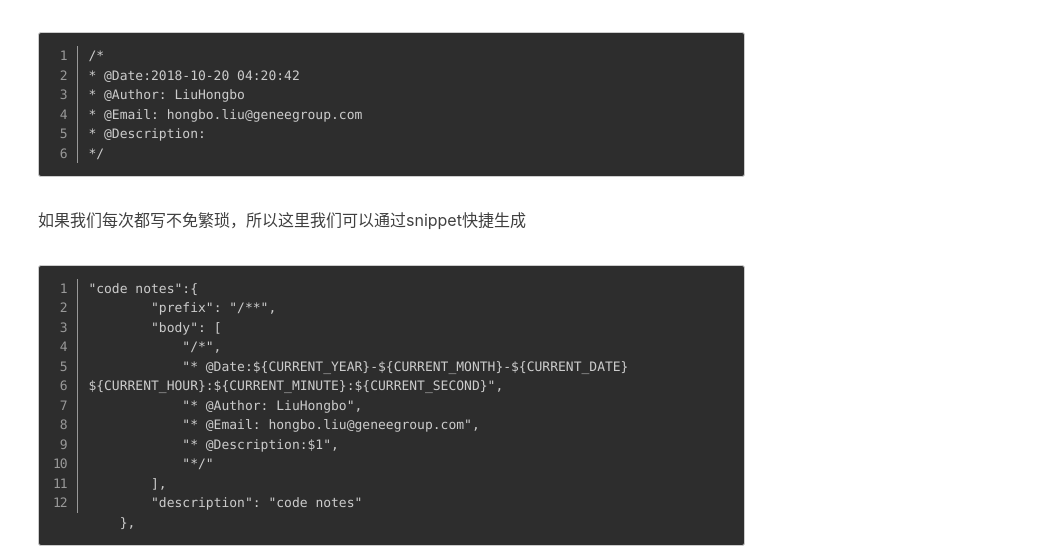
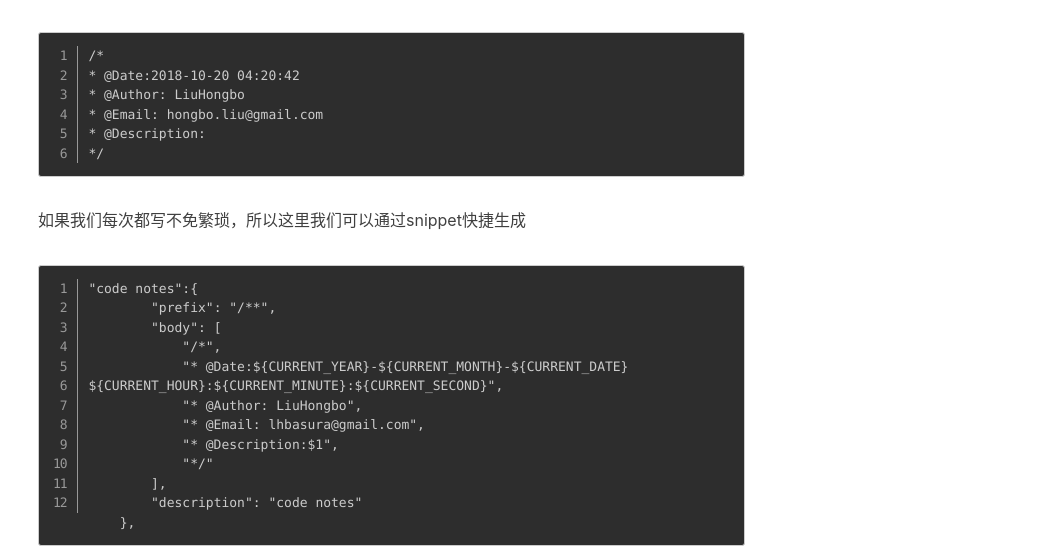
Before and after one commit to lhbasura/lhbasura.github.io, a Jekyll site: the page built from _posts/2018/10/2018-10-19-vscode_snippet.md, in a window 1280 px wide and 900 px high, scrolled down 1172 px. Shown: the part 212-760 px from the top of the window, without its empty margins (227-1280 px from the left). Built offline with Jekyll 4.4.1, drawn with Linux system fonts in a browser that asks for light colours; comment, search, counter and statistics services are not loaded.

Commit message:
update my gmail

````diff
--- a/_config.yml
+++ b/_config.yml
@@ -2,7 +2,7 @@
 title: lhbasura Blog  #你博客的标题
 SEOTitle: lhbasura的博客 | lhbasura Blog  #显示在浏览器上搜索的时候显示的标题
 header-img: img/page-bg-keyboard.png #显示在首页的背景图片
-email: lhbasura@geneegroup.com
+email: lhbasura@gmail.com
 description: "代码狗了解一下。" #网站介绍
 keyword: "lhbasura的博客,GitHub,博客,Blog,JAVA" #关键词
 url: "https://lhbasura.github.io"          # your host, for absolute URL
--- a/_posts/2018/10/2018-10-19-vscode_snippet.md
+++ b/_posts/2018/10/2018-10-19-vscode_snippet.md
@@ -41,7 +41,7 @@
 /*
 * @Date:2018-10-20 04:20:42
 * @Author: LiuHongbo
-* @Email: hongbo.liu@geneegroup.com
+* @Email: hongbo.liu@gmail.com
 * @Description:
 */
 ```
@@ -53,7 +53,7 @@
 			"/*",
 			"* @Date:${CURRENT_YEAR}-${CURRENT_MONTH}-${CURRENT_DATE} ${CURRENT_HOUR}:${CURRENT_MINUTE}:${CURRENT_SECOND}",
 			"* @Author: LiuHongbo",
-			"* @Email: hongbo.liu@geneegroup.com",
+			"* @Email: lhbasura@gmail.com",
 			"* @Description:$1",
 			"*/"
 		],
````
